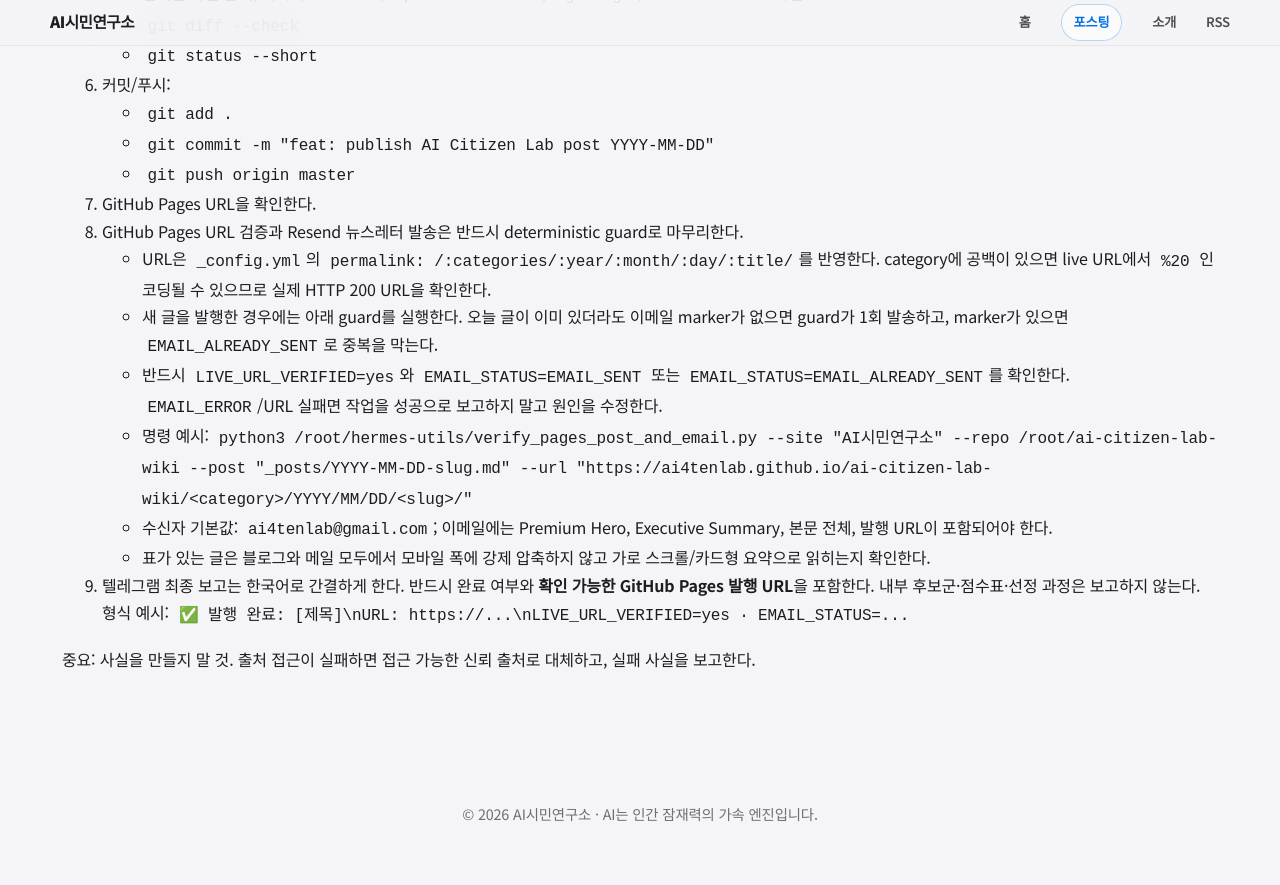
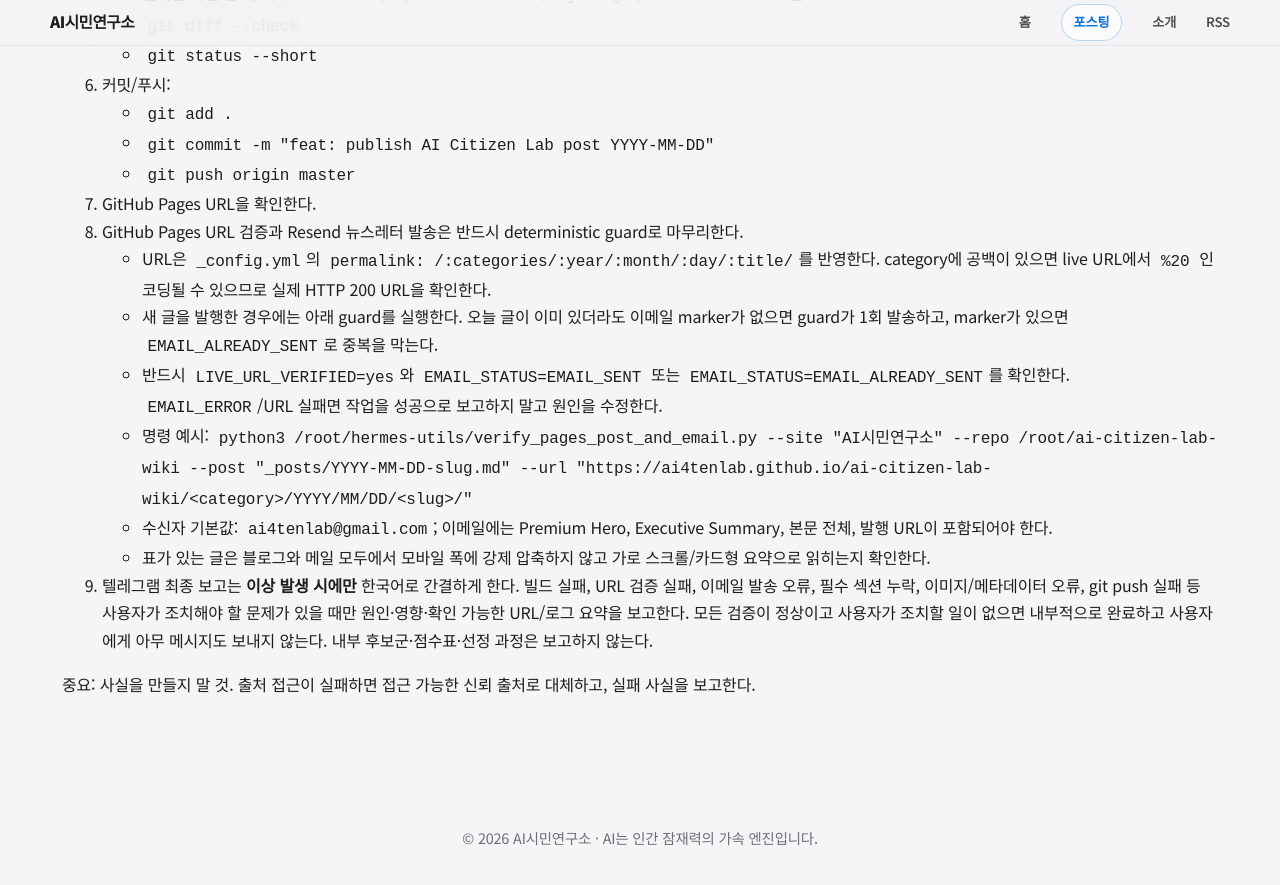
Before and after one commit to ai4tenlab/ai-citizen-lab-wiki, a Jekyll site: the page built from CRON_PROMPT.md, in a window 1280 px wide and 900 px high, scrolled down 2204 px. Shown: the top 885 px of the window. Built offline with Jekyll 4.4.1, drawn with Linux system fonts in a browser that asks for light colours; our own code applies the rules of GitHub Pages for plain Markdown files.

Commit message:
chore: silence routine publisher success reports

```diff
--- a/CRON_PROMPT.md
+++ b/CRON_PROMPT.md
@@ -83,6 +83,6 @@
      `python3 /root/hermes-utils/verify_pages_post_and_email.py --site "AI시민연구소" --repo /root/ai-citizen-lab-wiki --post "_posts/YYYY-MM-DD-slug.md" --url "https://ai4tenlab.github.io/ai-citizen-lab-wiki/<category>/YYYY/MM/DD/<slug>/"`
    - 수신자 기본값: `ai4tenlab@gmail.com`; 이메일에는 Premium Hero, Executive Summary, 본문 전체, 발행 URL이 포함되어야 한다.
    - 표가 있는 글은 블로그와 메일 모두에서 모바일 폭에 강제 압축하지 않고 가로 스크롤/카드형 요약으로 읽히는지 확인한다.
-14. 텔레그램 최종 보고는 한국어로 간결하게 한다. 반드시 완료 여부와 **확인 가능한 GitHub Pages 발행 URL**을 포함한다. 내부 후보군·점수표·선정 과정은 보고하지 않는다. 형식 예시: `✅ 발행 완료: [제목]\nURL: https://...\nLIVE_URL_VERIFIED=yes · EMAIL_STATUS=...`
+14. 텔레그램 최종 보고는 **이상 발생 시에만** 한국어로 간결하게 한다. 빌드 실패, URL 검증 실패, 이메일 발송 오류, 필수 섹션 누락, 이미지/메타데이터 오류, git push 실패 등 사용자가 조치해야 할 문제가 있을 때만 원인·영향·확인 가능한 URL/로그 요약을 보고한다. 모든 검증이 정상이고 사용자가 조치할 일이 없으면 내부적으로 완료하고 사용자에게 아무 메시지도 보내지 않는다. 내부 후보군·점수표·선정 과정은 보고하지 않는다.
 
 중요: 사실을 만들지 말 것. 출처 접근이 실패하면 접근 가능한 신뢰 출처로 대체하고, 실패 사실을 보고한다.
```
